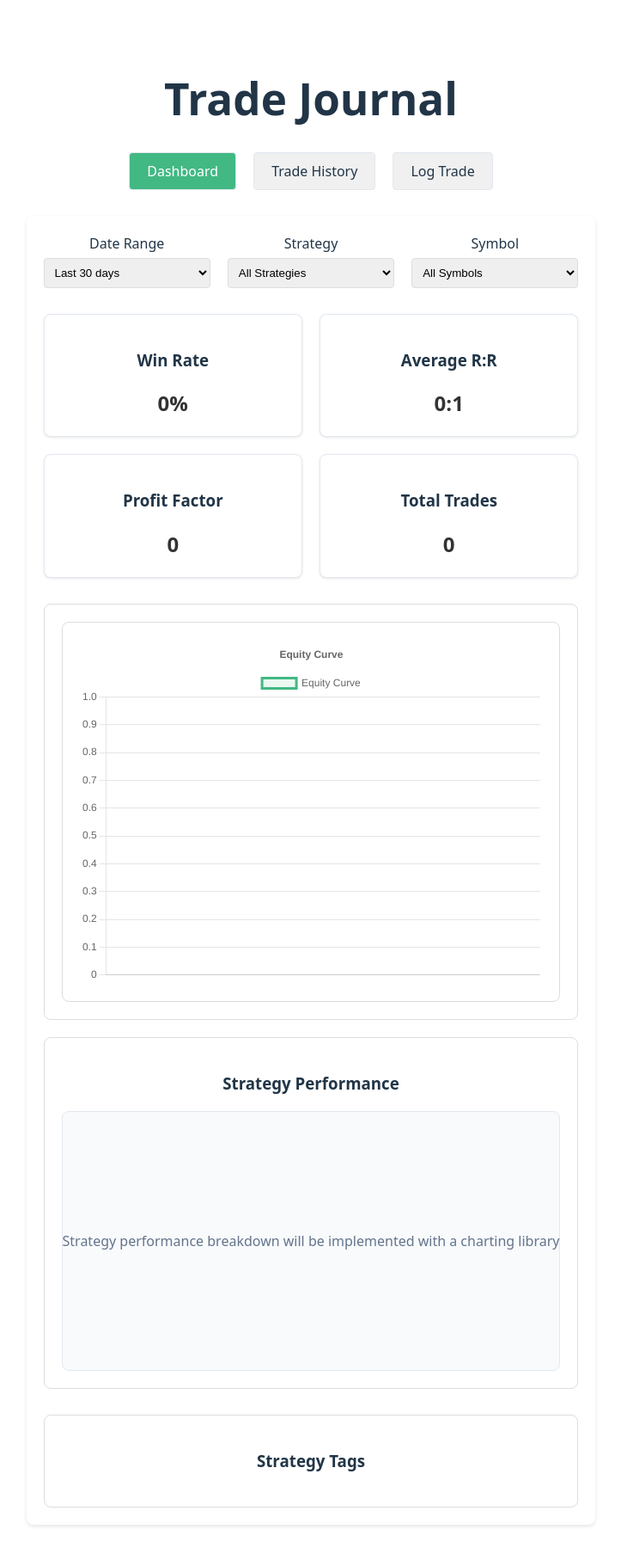
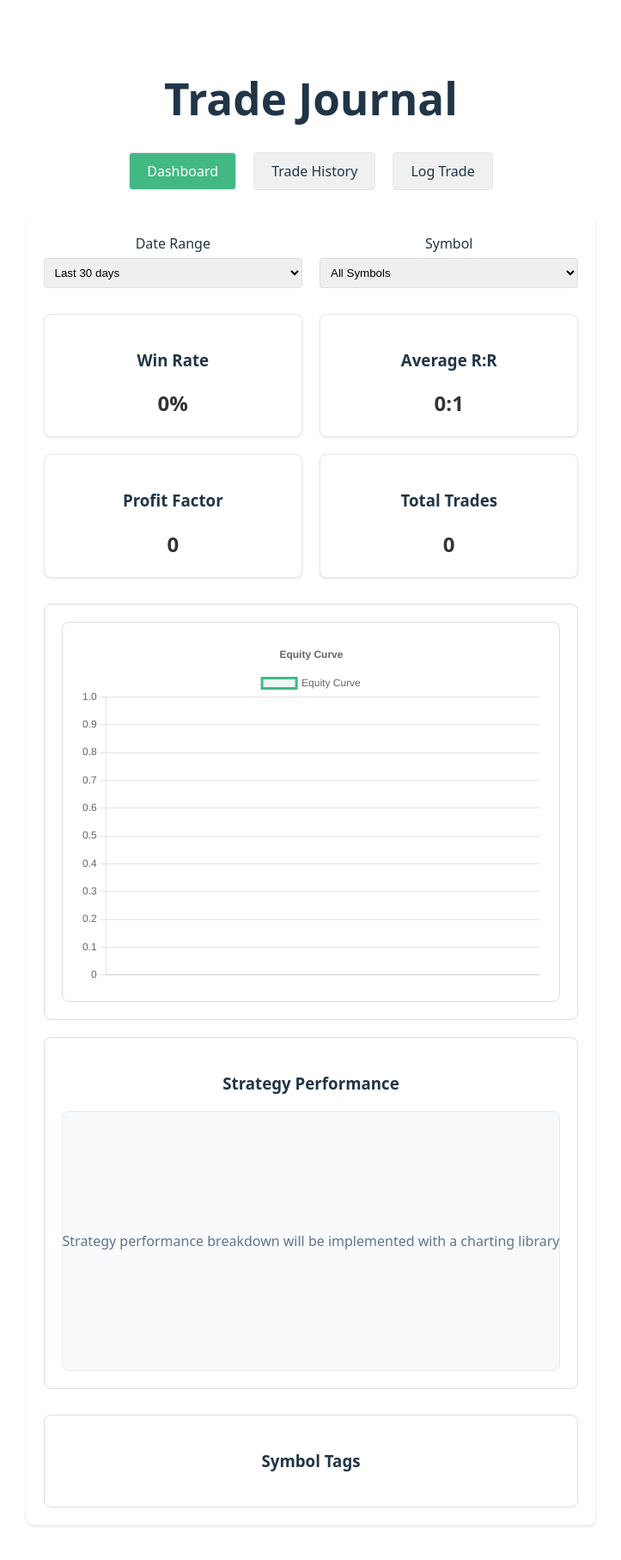
Before and after one commit to gopinath0332-del/MyTradeJournal, a Vue app in the folder FE/: page / in a window 1280 px wide. Shown: the top 1814 px of the page at 86% size, without its empty margins (278-1001 px from the left). Built offline with nearby package versions, Linux system fonts and the light colour scheme.

Commit message:
adding symbol tags

```diff
--- a/FE/src/components/dashboard/PerformanceDashboard.vue
+++ b/FE/src/components/dashboard/PerformanceDashboard.vue
@@ -10,16 +10,6 @@
                     <option value="90">Last 90 days</option>
                     <option value="365">Last year</option>
                     <option value="all">All time</option>
-                </select>
-            </div>
-
-            <div class="filter-group">
-                <label for="strategy">Strategy</label>
-                <select v-model="filters.strategy">
-                    <option value="all">All Strategies</option>
-                    <option value="Turtle">Turtle</option>
-                    <option value="Donchian">Donchian</option>
-                    <option value="SuperTrend">SuperTrend</option>
                 </select>
             </div>
 
@@ -71,12 +61,14 @@
         </div>
 
         <div class="tag-cloud">
-            <h3>Strategy Tags</h3>
+            <h3>Symbol Tags</h3>
             <div class="tags">
-                <span v-for="(count, strategy) in strategyStats" :key="strategy" class="tag"
-                    :style="{ fontSize: getTagSize(count) + 'px' }">
-                    {{ strategy }} ({{ count }})
-                </span>
+                <button v-for="(count, symbol) in symbolStats" :key="symbol" class="tag"
+                    :class="{ 'tag-active': filters.symbol === symbol }" :style="{ fontSize: getTagSize(count) + 'px' }"
+                    @click="selectSymbol(symbol)">
+                    <span class="symbol-text">{{ symbol }}</span>
+                    <span class="count-badge">{{ count }}</span>
+                </button>
             </div>
         </div>
     </div>
@@ -88,7 +80,6 @@ import EquityCurveChart from './EquityCurveChart.vue'
 
 const filters = ref({
     dateRange: '30',
-    strategy: 'all',
     symbol: 'all'
 })
 
@@ -112,10 +103,6 @@ const filteredTrades = computed(() => {
         const cutoffDate = new Date()
         cutoffDate.setDate(cutoffDate.getDate() - parseInt(filters.value.dateRange))
         filtered = filtered.filter(trade => new Date(trade.entryDate) >= cutoffDate)
-    }
-
-    if (filters.value.strategy !== 'all') {
-        filtered = filtered.filter(trade => trade.strategy === filters.value.strategy)
     }
 
     if (filters.value.symbol !== 'all') {
@@ -143,10 +130,10 @@ const uniqueSymbols = computed(() => {
     return [...new Set(trades.value.map(t => t.symbol))]
 })
 
-// Compute strategy statistics for tag cloud
-const strategyStats = computed(() => {
+// Compute symbol statistics for tag cloud
+const symbolStats = computed(() => {
     return trades.value.reduce((acc, trade) => {
-        acc[trade.strategy] = (acc[trade.strategy] || 0) + 1
+        acc[trade.symbol] = (acc[trade.symbol] || 0) + 1
         return acc
     }, {})
 })
@@ -170,7 +157,7 @@ const calculateProfitFactor = (trades) => {
 const getTagSize = (count) => {
     const baseSize = 14
     const maxSize = 24
-    const scale = count / Math.max(...Object.values(strategyStats.value))
+    const scale = count / Math.max(...Object.values(symbolStats.value))
     return baseSize + (maxSize - baseSize) * scale
 }
 
```
